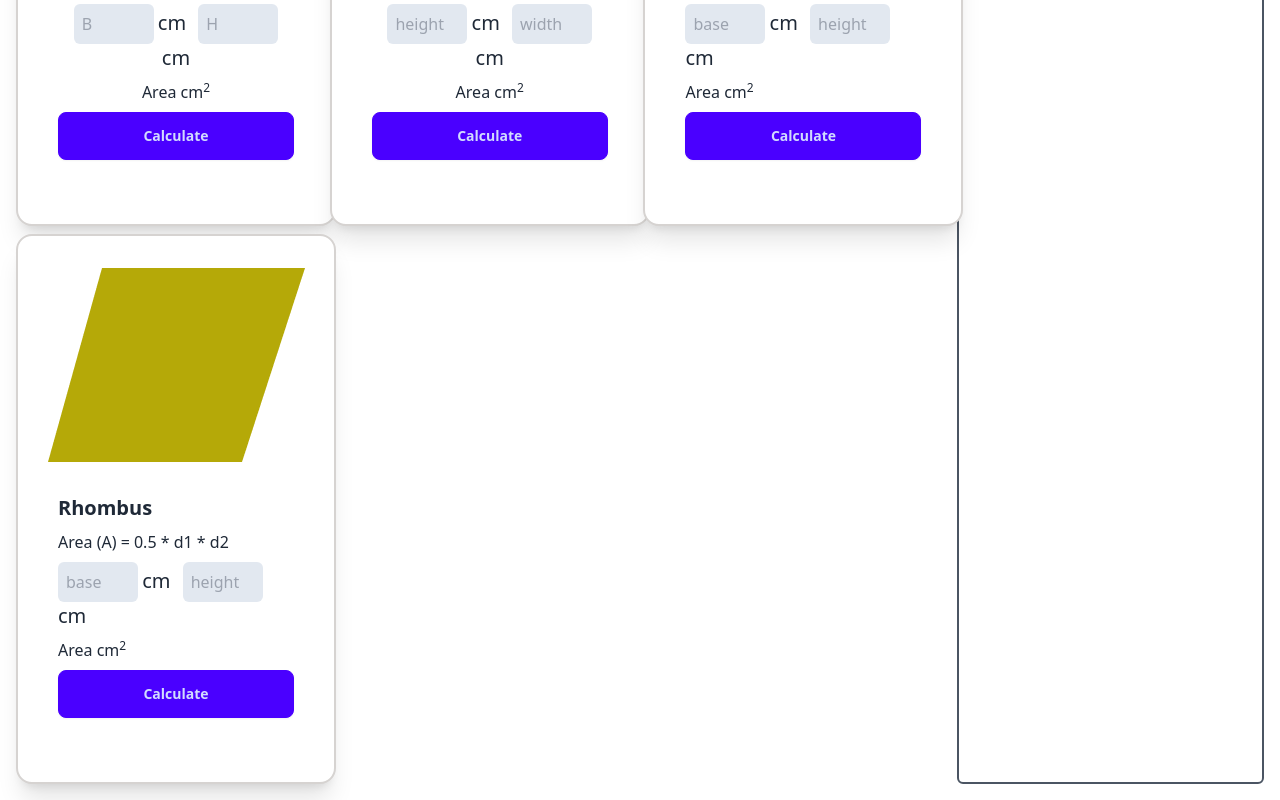
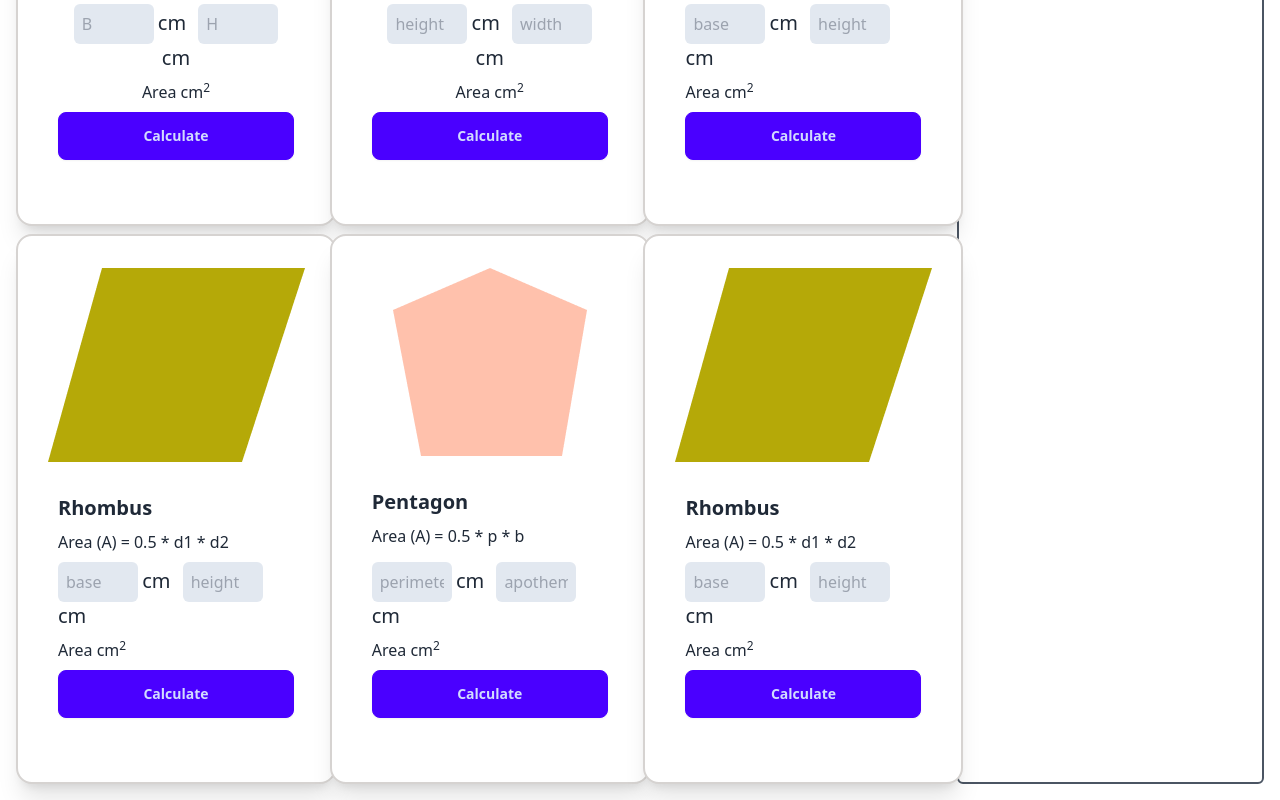
Before and after one commit to arifulislamk/geometry-genius, a plain HTML site: page index.html in a window 1280 px wide. Shown: the part 306-1106 px from the top of the page. Drawn offline with nearby package versions, Linux system fonts and the light colour scheme.

Commit message:
pentagon js done

```diff
--- a/index.html
+++ b/index.html
@@ -108,6 +108,54 @@
                         </div>
                     </div>
                 </div>
+                <!-- Pentagon card  -->
+                <div class="card w-80 bg-base-100 shadow-xl border-2 border-stone-300 px-2 py-8">
+                    <figure><img src="images/pentagon.png" alt="Shoes" /></figure>
+                    <div class="card-body">
+                        <h2 class="card-title">Pentagon</h2>
+                        <p>Area (A) = 0.5 * p * b</p>
+                        <div>
+                            <input id="pen-peri" class="w-20 pl-2 rounded-md p-2 bg-slate-200" type="text"
+                                placeholder="perimeter">
+                            <span class=" mr-2 text-xl">cm</span>
+                            <input id="pen-apo" class="w-20 pl-2 rounded-md p-2 bg-slate-200" type="text"
+                                placeholder="apothem">
+                            <span class=" text-xl">cm</span>
+                        </div>
+                        <div>
+                            <span >Area</span>
+                            <span id="pen-area"></span>
+                            <span>cm<sup>2</sup></span>
+                        </div>
+                        <div class="card-actions justify-end">
+                            <button onclick="pentagonCalculation()" class="btn btn-primary w-full">Calculate</button>
+                        </div>
+                    </div>
+                </div>
+                <!-- Rhombus card  -->
+                <div class="card w-80 bg-base-100 shadow-xl border-2 border-stone-300 px-2 py-8">
+                    <figure><img src="images/rhombus.png" alt="Shoes" /></figure>
+                    <div class="card-body">
+                        <h2 class="card-title">Rhombus</h2>
+                        <p>Area (A) = 0.5 * d1 * d2</p>
+                        <div>
+                            <input id="rom-d1" class="w-20 pl-2 rounded-md p-2 bg-slate-200" type="text"
+                                placeholder="base">
+                            <span class=" mr-2 text-xl">cm</span>
+                            <input id="rom-d2" class="w-20 pl-2 rounded-md p-2 bg-slate-200" type="text"
+                                placeholder="height">
+                            <span class=" text-xl">cm</span>
+                        </div>
+                        <div>
+                            <span class="">Area</span>
+                            <span id="rohm-area"></span>
+                            <span>cm<sup>2</sup></span>
+                        </div>
+                        <div class="card-actions justify-end">
+                            <button onclick="rohmbusCalculation()" class="btn btn-primary w-full">Calculate</button>
+                        </div>
+                    </div>
+                </div>
             </div>
             <div class="w-80 border-gray-600 border-2 rounded-md p-2">
                 <h2 class="text-xl p-4">Area Calculation</h2>
@@ -118,6 +166,7 @@
     <script src="scripts/ractangleCal.js"></script>
     <script src="scripts/parallelogramCal.js"></script>
     <script src="scripts/rohmbosCal.js"></script>
+    <script src="scripts/pentaganCal.js"></script>
 </body>
 
 </html>
--- /dev/null
+++ b/scripts/pentaganCal.js
@@ -0,0 +1,6 @@
+function pentagonCalculation(){
+    const penPeri = calculateByid('pen-peri');
+    const penApo = calculateByid('pen-apo');
+    const area = 0.5 * penPeri * penApo ;
+    const setPenArea = setArea('pen-area', area);
+}
```
